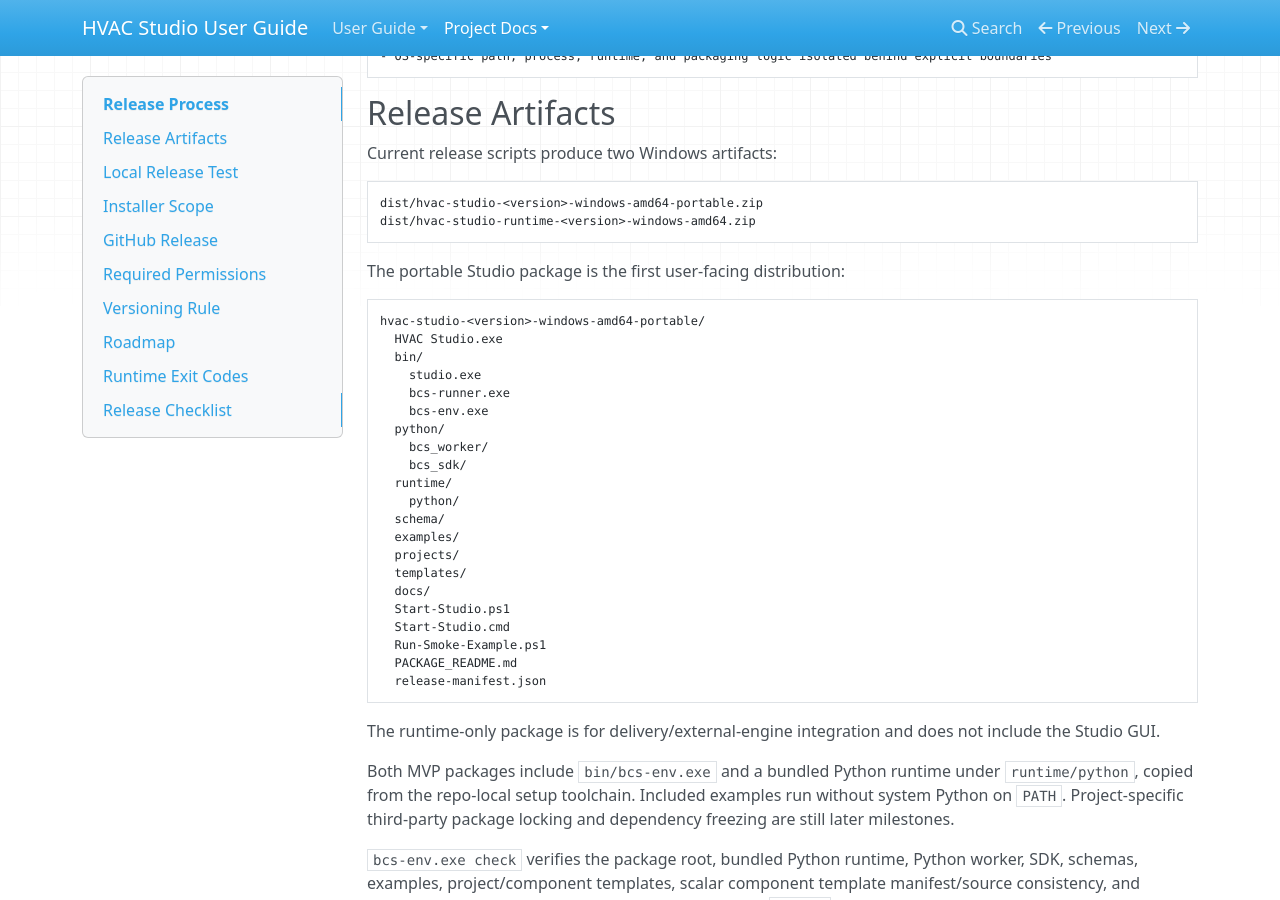
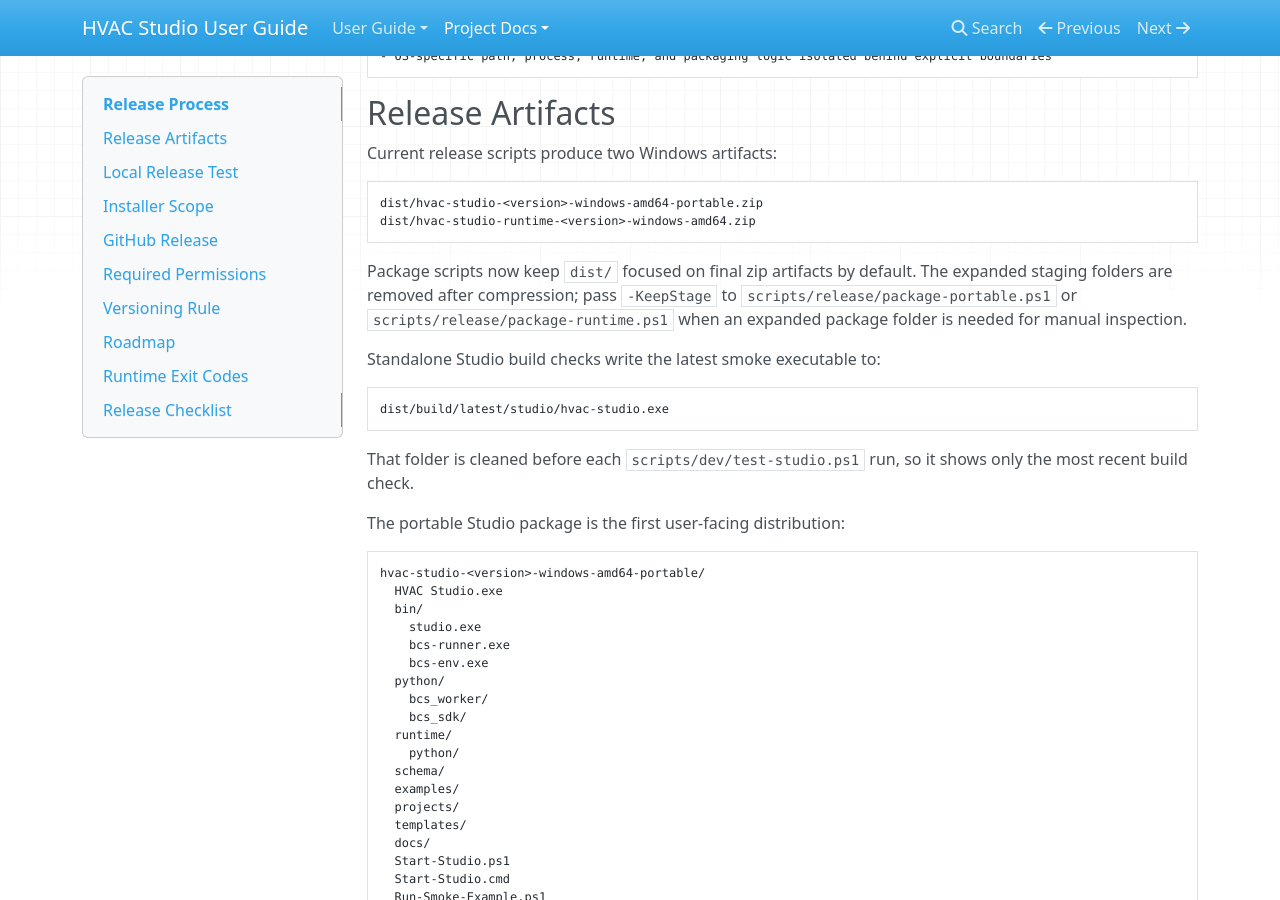
Before and after one commit to Gonie-Gonie/hvac-studio, an MkDocs documentation site: the page built from docs/release.md, in a window 1280 px wide and 900 px high, scrolled down 350 px. Built offline with MkDocs 1.6.1, drawn with Linux system fonts in a browser that asks for light colours; nearby versions of some CDN libraries.

Commit message:
clean release build artifacts

````diff
--- a/docs/release.md
+++ b/docs/release.md
@@ -23,6 +23,16 @@ Current release scripts produce two Windows artifacts:
 dist/hvac-studio-<version>-windows-amd64-portable.zip
 dist/hvac-studio-runtime-<version>-windows-amd64.zip
 ```
+
+Package scripts now keep `dist/` focused on final zip artifacts by default. The expanded staging folders are removed after compression; pass `-KeepStage` to `scripts/release/package-portable.ps1` or `scripts/release/package-runtime.ps1` when an expanded package folder is needed for manual inspection.
+
+Standalone Studio build checks write the latest smoke executable to:
+
+```text
+dist/build/latest/studio/hvac-studio.exe
+```
+
+That folder is cleaned before each `scripts/dev/test-studio.ps1` run, so it shows only the most recent build check.
 
 The portable Studio package is the first user-facing distribution:
 
````
Also changed, not shown: CHANGELOG.md (+1 -0 lines), agent.md (+2 -0 lines), 3 other files.
